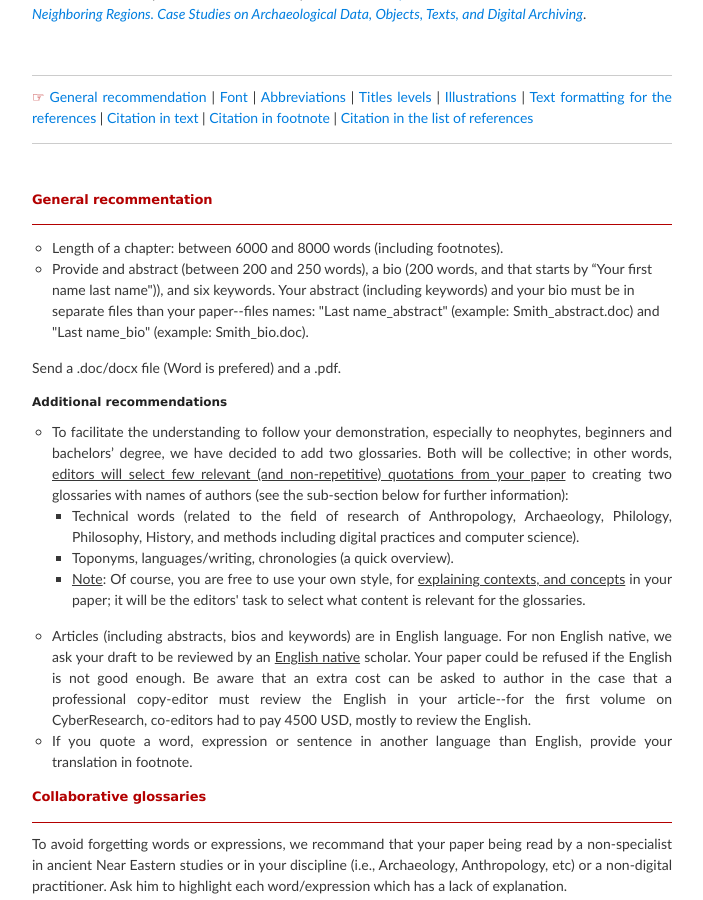
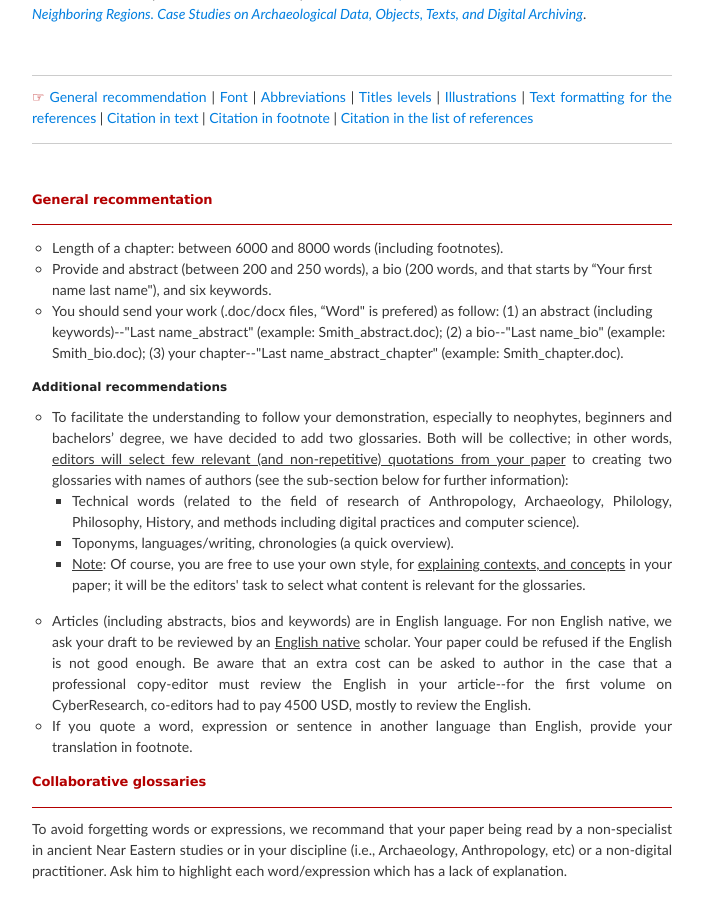
Before and after one commit to vbigot-juloux/ane-research-humanities, a Jekyll site: the page built from docs/Guidelines.md, in a window 1280 px wide and 900 px high, scrolled down 326 px. Shown: the whole window, without its empty margins (288-991 px from the left). Built offline with Jekyll 4.4.1, drawn with Linux system fonts in a browser that asks for light colours; the repository's description, which GitHub fills in, is left out.

Commit message:
Update Guidelines.md

```diff
--- a/docs/Guidelines.md
+++ b/docs/Guidelines.md
@@ -20,9 +20,9 @@ layout: default
 <hr style="height:0; margin:0; background:transparent; border-bottom:0.5px solid #b30000;" />
 <ul style="list-style-type: circle">
    <li style="margin-top: 12px">Length of a chapter: between 6000 and 8000 words (including footnotes).</li>
-  <li>Provide and abstract (between 200 and 250 words), a bio (200 words, and that starts by “Your first name last name")), and six keywords. Your abstract (including keywords) and your bio must be in separate files than your paper--files names: "Last name_abstract" (example: Smith_abstract.doc) and "Last name_bio" (example: Smith_bio.doc).</li>
+  <li>Provide and abstract (between 200 and 250 words), a bio (200 words, and that starts by “Your first name last name"), and six keywords.</li>
+    <li>You should send your work (.doc/docx files, “Word" is prefered) as follow: (1) an abstract (including keywords)--"Last name_abstract" (example: Smith_abstract.doc); (2) a bio--"Last name_bio" (example: Smith_bio.doc); (3) your chapter--"Last name_abstract_chapter" (example: Smith_chapter.doc).</li>
   </ul>
-<p>Send a .doc/docx file (Word is prefered) and a .pdf.</p>
 
 <h4 style="font-size: 12px">Additional recommendations</h4>
 <ul style="list-style-type: circle; text-align: justify">
```
